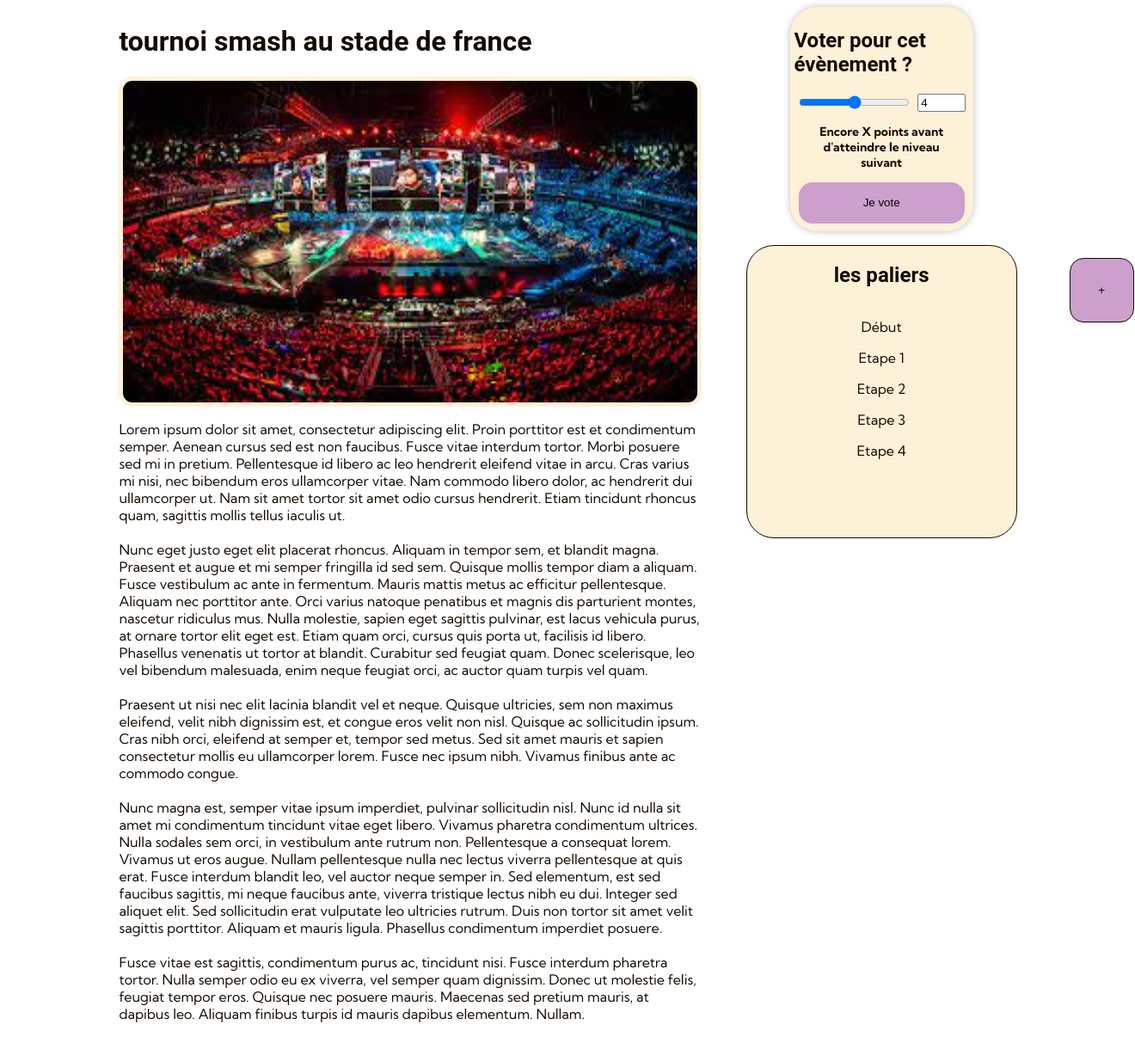
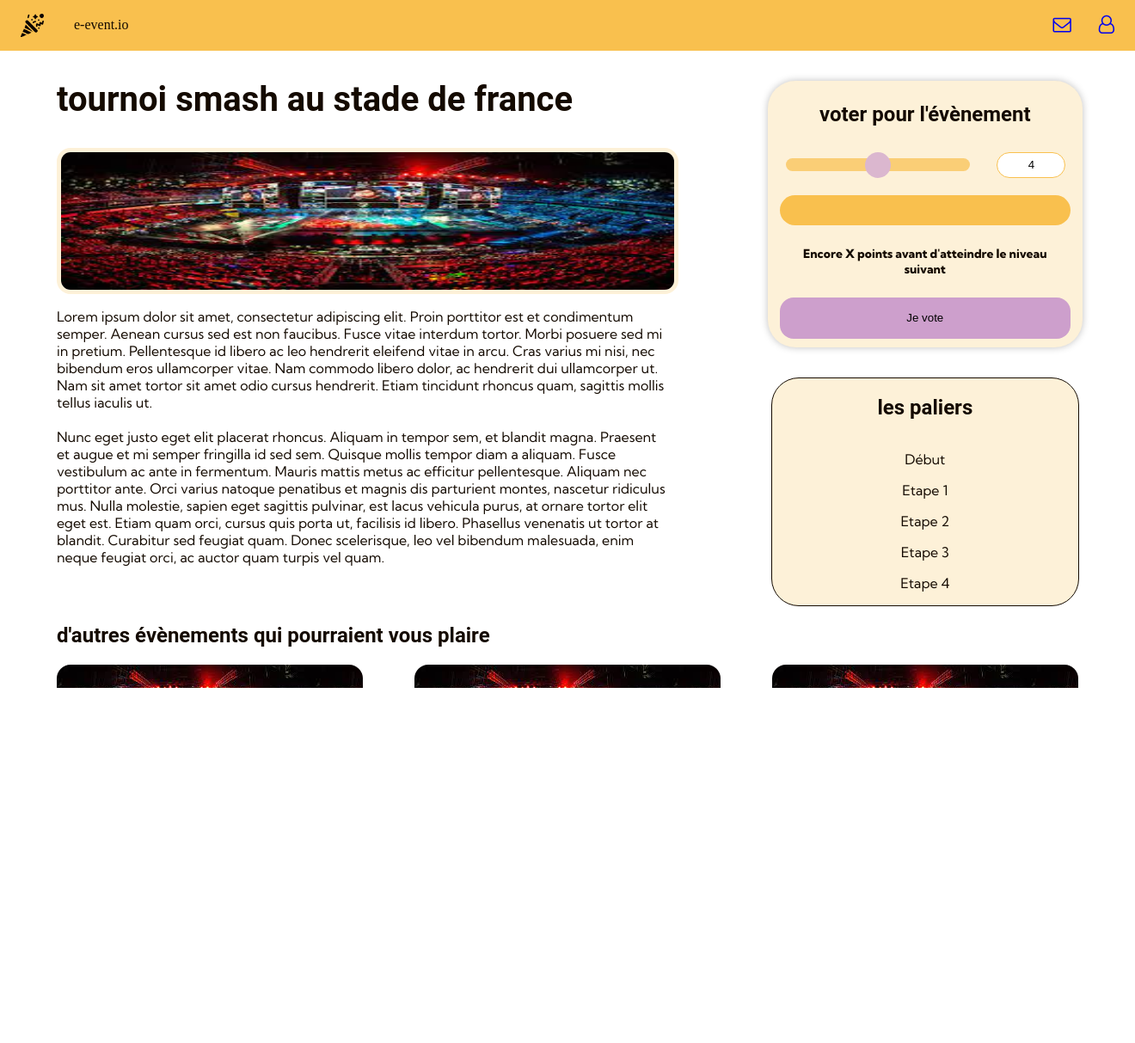
Before and after one commit to PCFv2-2/E-Events.io, a PHP site: page /frontEnd/DetailedEvent.php in a window 1320 px wide. Shown: the whole page at 86% size. After the commit the page ends 800 px from the top, so only its background shows below. Run offline with PHP 8.4, Linux system fonts and the light colour scheme; some web fonts are replaced.

Commit message:
DetailedEvent page nearly finished Responsive done, still need to implement correctly the steps card

```diff
--- a/assets/styles/DetailedEvent.css
+++ b/assets/styles/DetailedEvent.css
@@ -1,13 +1,15 @@
 .detailed_event {
     display: flex;
     justify-content: space-between;
-    margin: 0 10%;
+    margin: 0 5%;
+    flex-wrap: wrap;
 }
 
 .detailed_event-left_panel {
     display: flex;
     flex-direction: column;
-    width: 65%;
+    width: 60%;
+    height: 100%;
 }
 
 .detailed_event-right_panel {
@@ -19,14 +21,17 @@
 
 /* Description */
 .detailed_event-left_panel-title {
-
+    font-size: 2.5rem;
 }
 
 .detailed_event-left_panel-image {
     border: 5px solid var(--light);
     border-radius: var(--radius2);
+    width: 100%;
+    height: 10rem;
 
 }
+
 .detailed_event-left_panel-description {
 
 }
@@ -38,22 +43,79 @@
     display: flex;
     flex-direction: column;
     align-items: center;
+    text-align: center;
+    row-gap: 10px;
     padding: 0.3rem;
     background: var(--light);
     box-shadow: 0 0 9px rgba(0, 0, 0, 0.25);
     border-radius: var(--radius3);
-    width: 65%;
+    width: 100%;
 }
+
 
 .vote-donate_selector {
     display: flex;
     justify-content: space-around;
+    align-items: center;
     width: 100%;
+}
+
+#donate_selector_slider {
+    appearance: none;
+    background: var(--primary);
+    height: 15px;
+    width: 60%;
+    border-radius: var(--radius2);
+    opacity: 0.7;
+    -webkit-transition: .2s;
+    transition: opacity .2s;
+}
+
+#donate_selector_slider:hover {
+    opacity: 1;
+}
+
+#donate_selector_slider::-webkit-slider-thumb {
+    appearance: none;
+    width: 30px;
+    height: 30px;
+    border-radius: var(--radius3);
+    background: var(--secondary);
+    cursor: pointer;
+}
+
+#donate_selector_slider::-moz-range-thumb {
+    appearance: none;
+    width: 15px;
+    height: 15px;
+    border-radius: var(--radius3);
+    background: var(--secondary);
+    cursor: pointer;
+}
+
+#donate_selector_number {
+    border-radius: var(--radius2);
+    width: 80px;
+    height: 30px;
+    border: var(--primary) 0.5px solid;
+    text-align: center;
+}
+
+#donate_selector_number::-webkit-inner-spin-button {
+    appearance: none;
+}
+
+.vote-progress_bar {
+    background: var(--primary);
+    width: 95%;
+    margin-top: 10px;
+    height: 35px;
+    border-radius: var(--radius3);
 }
 
 .vote-text {
     width: 85%;
-    font-weight: bolder;
+    font-family: "Kumbh Extra Bold", var(--text);
     font-size: 14px;
     text-align: center;
 }
--- a/assets/styles/main.css
+++ b/assets/styles/main.css
@@ -5,7 +5,12 @@
 
 @font-face {
     font-family: "Kumbh";
-    src: url("../fonts/KumbhSans.ttf") format("truetype");
+    src: url("../fonts/Kumbh Sans.ttf") format("truetype");
+}
+
+@font-face {
+    font-family: "Kumbh Extra Bold";
+    src: url("../fonts/KumbhSans-ExtraBold.ttf") format("truetype");
 }
 
 :root {
@@ -35,11 +40,23 @@
     box-sizing: border-box;
 }
 
-h1, h2 {
+body {
+    position: absolute;
+    top: 0;
+    left: 0;
+    margin: 0;
+}
+
+h1, h2, h3 {
     font-family: var(--title);
+    text-transform: lowercase;
 }
 
 button {
     background: none;
     border: none;
 }
+
+a {
+    text-decoration: none;
+}
--- a/assets/styles/style.css
+++ b/assets/styles/style.css
@@ -1,5 +1,5 @@
 footer {
-    position: absolute;
+
     bottom: 0;
     width: 100%;
 }
--- a/frontEnd/DetailedEvent.php
+++ b/frontEnd/DetailedEvent.php
@@ -1,4 +1,7 @@
 <?php
+require_once "header.php";
+require_once "footer.php";
+start_page("Nom de l'évènement");
 //$points = $_SESSION["nbPoints"];
 $points = 15;
 ?>
@@ -7,7 +10,7 @@ $points = 15;
 <link rel="stylesheet" href="../assets/styles/DetailedEvent.css">
 <link rel="stylesheet" href="../assets/styles/main.css">
 
-<div class="detailed_event">
+<section class="detailed_event">
     <div class="detailed_event-left_panel">
         <h1 class="detailed_event-left_panel-title">tournoi smash au stade de france</h1>
         <img src="../assets/images/lorem-image.png" class="detailed_event-left_panel-image"
@@ -26,41 +29,19 @@ $points = 15;
             lacus vehicula purus, at ornare tortor elit eget est. Etiam quam orci, cursus quis porta ut, facilisis id
             libero. Phasellus venenatis ut tortor at blandit. Curabitur sed feugiat quam. Donec scelerisque, leo vel
             bibendum malesuada, enim neque feugiat orci, ac auctor quam turpis vel quam.
-            <br/><br/>
-            Praesent ut nisi nec elit lacinia blandit vel et neque. Quisque ultricies, sem non maximus eleifend, velit
-            nibh dignissim est, et congue eros velit non nisl. Quisque ac sollicitudin ipsum. Cras nibh orci, eleifend
-            at semper et, tempor sed metus. Sed sit amet mauris et sapien consectetur mollis eu ullamcorper lorem. Fusce
-            nec ipsum nibh. Vivamus finibus ante ac commodo congue.
-            <br/><br/>
-            Nunc magna est, semper vitae ipsum imperdiet, pulvinar sollicitudin nisl. Nunc id nulla sit amet mi
-            condimentum tincidunt vitae eget libero. Vivamus pharetra condimentum ultrices. Nulla sodales sem orci, in
-            vestibulum ante rutrum non. Pellentesque a consequat lorem. Vivamus ut eros augue. Nullam pellentesque nulla
-            nec lectus viverra pellentesque at quis erat. Fusce interdum blandit leo, vel auctor neque semper in. Sed
-            elementum, est sed faucibus sagittis, mi neque faucibus ante, viverra tristique lectus nibh eu dui. Integer
-            sed aliquet elit. Sed sollicitudin erat vulputate leo ultricies rutrum. Duis non tortor sit amet velit
-            sagittis porttitor. Aliquam et mauris ligula. Phasellus condimentum imperdiet posuere.
-            <br/><br/>
-            Fusce vitae est sagittis, condimentum purus ac, tincidunt nisi. Fusce interdum pharetra tortor. Nulla semper
-            odio eu ex viverra, vel semper quam dignissim. Donec ut molestie felis, feugiat tempor eros. Quisque nec
-            posuere mauris. Maecenas sed pretium mauris, at dapibus leo. Aliquam finibus turpis id mauris dapibus
-            elementum. Nullam.
         </p>
     </div>
-    <div class="detailed_event-right_panel">
+    <aside class="detailed_event-right_panel">
         <?php
         //TODO If user is a Donator, display this block
         ?>
         <form class="detailed_event-right_panel-vote" method="post">
-            <h2 class="vote-title">Voter pour cet évènement ?</h2>
+            <h2 class="vote-title">Voter pour l'évènement</h2>
             <div class="vote-donate_selector">
-                <div class="vote-donate_selector-slider_container">
-                    <input type="range" id="donate_selector_slider" min="1" max="<?php echo $points; ?>"
-                           oninput="donate_selector_number.value=donate_selector_slider.value"/>
-                </div>
-                <div class="vote-donate_selector-number_container">
-                    <input type="number" id="donate_selector_number" value="4" min="0" max="15"
-                           oninput="donate_selector_slider.value=donate_selector_number.value"/>
-                </div>
+                <input type="range" id="donate_selector_slider" min="1" max="<?php echo $points; ?>"
+                       oninput="donate_selector_number.value=donate_selector_slider.value"/>
+                <input type="number" id="donate_selector_number" value="4" min="0" max="15"
+                       oninput="donate_selector_slider.value=donate_selector_number.value"/>
             </div>
             <div class="vote-progress_bar"></div>
             <p class="vote-text">Encore X points avant d'atteindre le niveau suivant</p>
@@ -83,8 +64,80 @@ $points = 15;
                     <p>Etape 4</p>
                 </div>
             </div>
-            <button class="steps-add_btn">+</button>
+            <!--<button class="steps-add_btn">+</button>-->
         </div>
 
+    </aside>
+</section>
+<section class="other_events">
+    <h1 class="other_events-title">D'autres évènements qui pourraient vous plaire</h1>
+    <div class="other_events-cards">
+        <a class="other_events-cards-card" href="#">
+            <div class="card-bottom">
+                <h3 class="card-bottom-title">Titre de l'évènement</h3>
+                <i class="fa fa-arrow-right"></i>
+            </div>
+        </a>
+
+        <a class="other_events-cards-card" href="#">
+            <div class="card-bottom">
+                <h3 class="card-bottom-title">Titre de l'évènement</h3>
+                <i class="fa fa-arrow-right"></i>
+            </div>
+        </a>
+
+        <a class="other_events-cards-card" href="#">
+            <div class="card-bottom">
+                <h3 class="card-bottom-title">Titre de l'évènement</h3>
+                <i class="fa fa-arrow-right"></i>
+            </div>
+        </a>
+
+        <a class="other_events-cards-card" href="#">
+            <div class="card-bottom">
+                <h3 class="card-bottom-title">Titre de l'évènement</h3>
+                <i class="fa fa-arrow-right"></i>
+            </div>
+        </a>
+
+        <a class="other_events-cards-card" href="#">
+            <div class="card-bottom">
+                <h3 class="card-bottom-title">Titre de l'évènement</h3>
+                <i class="fa fa-arrow-right"></i>
+            </div>
+        </a>
+
+        <a class="other_events-cards-card" href="#">
+            <div class="card-bottom">
+                <h3 class="card-bottom-title">Titre de l'évènement</h3>
+                <i class="fa fa-arrow-right"></i>
+            </div>
+        </a>
+
+        <a class="other_events-cards-card" href="#">
+            <div class="card-bottom">
+                <h3 class="card-bottom-title">Titre de l'évènement</h3>
+                <i class="fa fa-arrow-right"></i>
+            </div>
+        </a>
+
+        <a class="other_events-cards-card" href="#">
+            <div class="card-bottom">
+                <h3 class="card-bottom-title">Titre de l'évènement</h3>
+                <i class="fa fa-arrow-right"></i>
+            </div>
+        </a>
+
+        <a class="other_events-cards-card" href="#">
+            <div class="card-bottom">
+                <h3 class="card-bottom-title">Titre de l'évènement</h3>
+                <i class="fa fa-arrow-right"></i>
+            </div>
+        </a>
+
+
     </div>
-</div>
+</section>
+<?php
+end_page();
+?>
--- a/frontEnd/header.php
+++ b/frontEnd/header.php
@@ -1,5 +1,5 @@
 <?php
-function start_page($title){
+function start_page($title):void{
     ?>
     <html lang="fr-FR">
     <head>
@@ -9,6 +9,7 @@ function start_page($title){
         <title> <?php echo $title;?> </title>
         <link rel="icon" type="image/x-icon" href="../assets/images/logo_orange_no_text.ico">
         <link rel="stylesheet" href="https://cdnjs.cloudflare.com/ajax/libs/font-awesome/4.7.0/css/font-awesome.min.css">
+        <link rel="stylesheet" href="../assets/styles/main.css" type="text/css" />
         <link rel="stylesheet" href="../assets/styles/style.css" type="text/css"/>
     </head>
 
```
Also changed, not shown: other parts of assets/styles/DetailedEvent.css (+92 -0 lines), assets/fonts/Kumbh Sans.ttf (added), assets/fonts/KumbhSans-ExtraBold.ttf (added).
